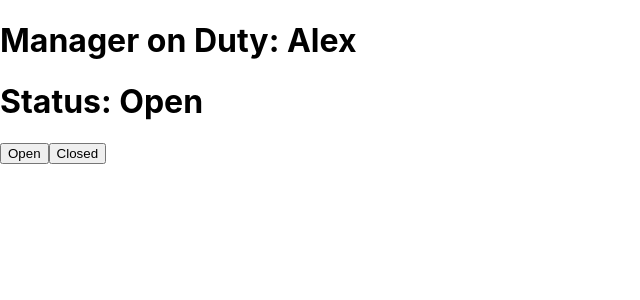
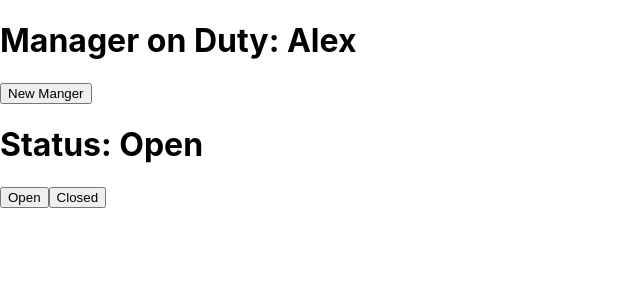
Before and after one commit to sprintup/ReactTraining, a React (Create React App) app in the folder hello-react/: page / in a window 1280 px wide. Shown: the top 300 px of the page, without its empty margins (0-640 px from the left). Built offline with nearby package versions, Linux system fonts and the light colour scheme.

Commit message:
new manager sets value to Rachel

```diff
--- a/hello-react/src/index.js
+++ b/hello-react/src/index.js
@@ -8,6 +8,8 @@ function App(){
   // useState returns a pair:
   //  status = state value (Open) -> remmeber array destructuring is allowing us give this value a name
   //  second value is a function to update the state, we can call it setStatus
+
+
   const [manager, setManager] = useState("Alex");
   const [status, setStatus] = useState("Open");
 
@@ -16,6 +18,7 @@ function App(){
     <>
       <div>
         <h1>Manager on Duty: {manager}</h1>
+        <button onClick={() => setManager("Rachel")}> New Manger </button>
       </div>
       <div>
         <h1>Status: {status}</h1>
```
Lines whose indentation alone changed are shown as unchanged.
